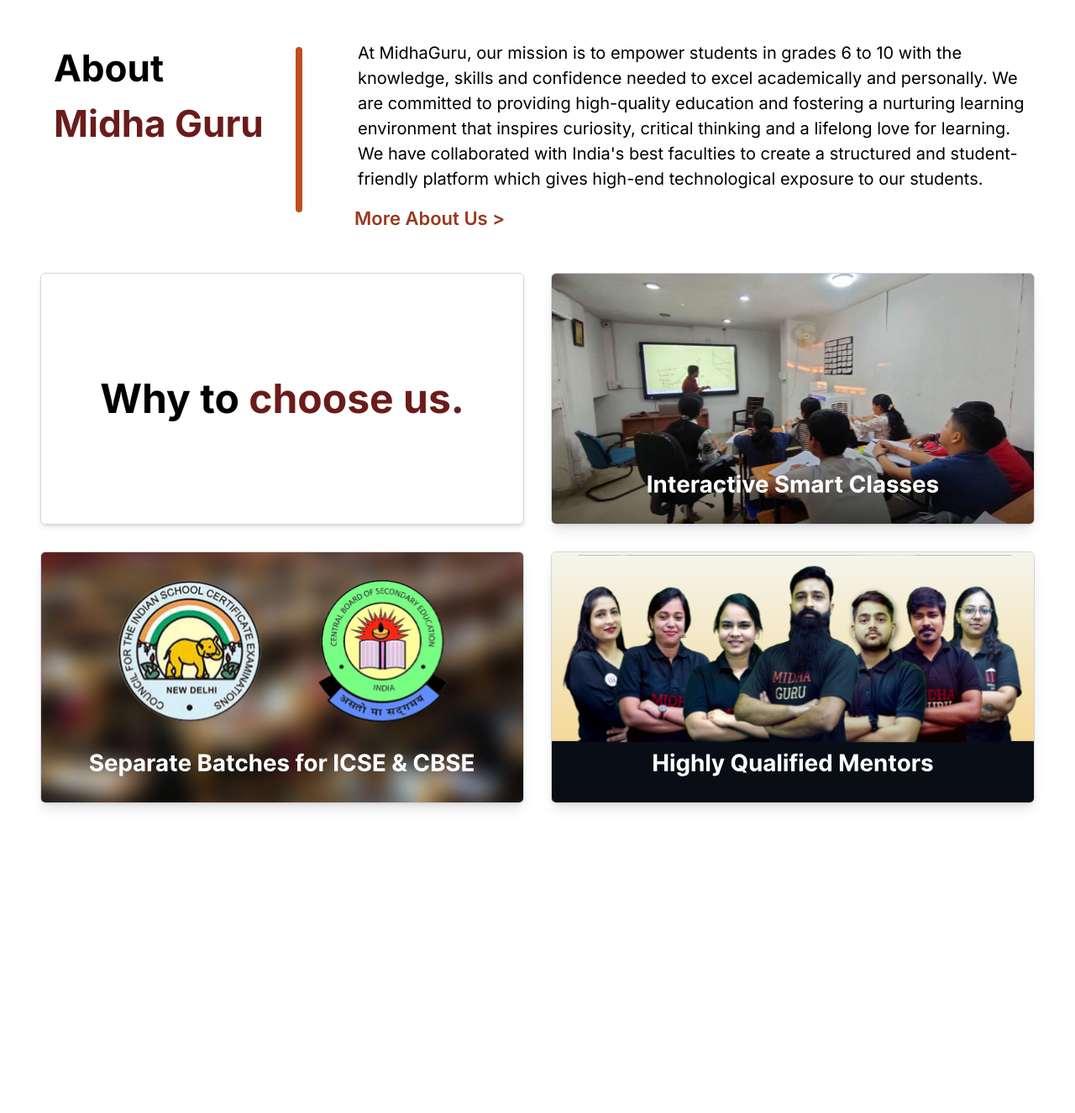
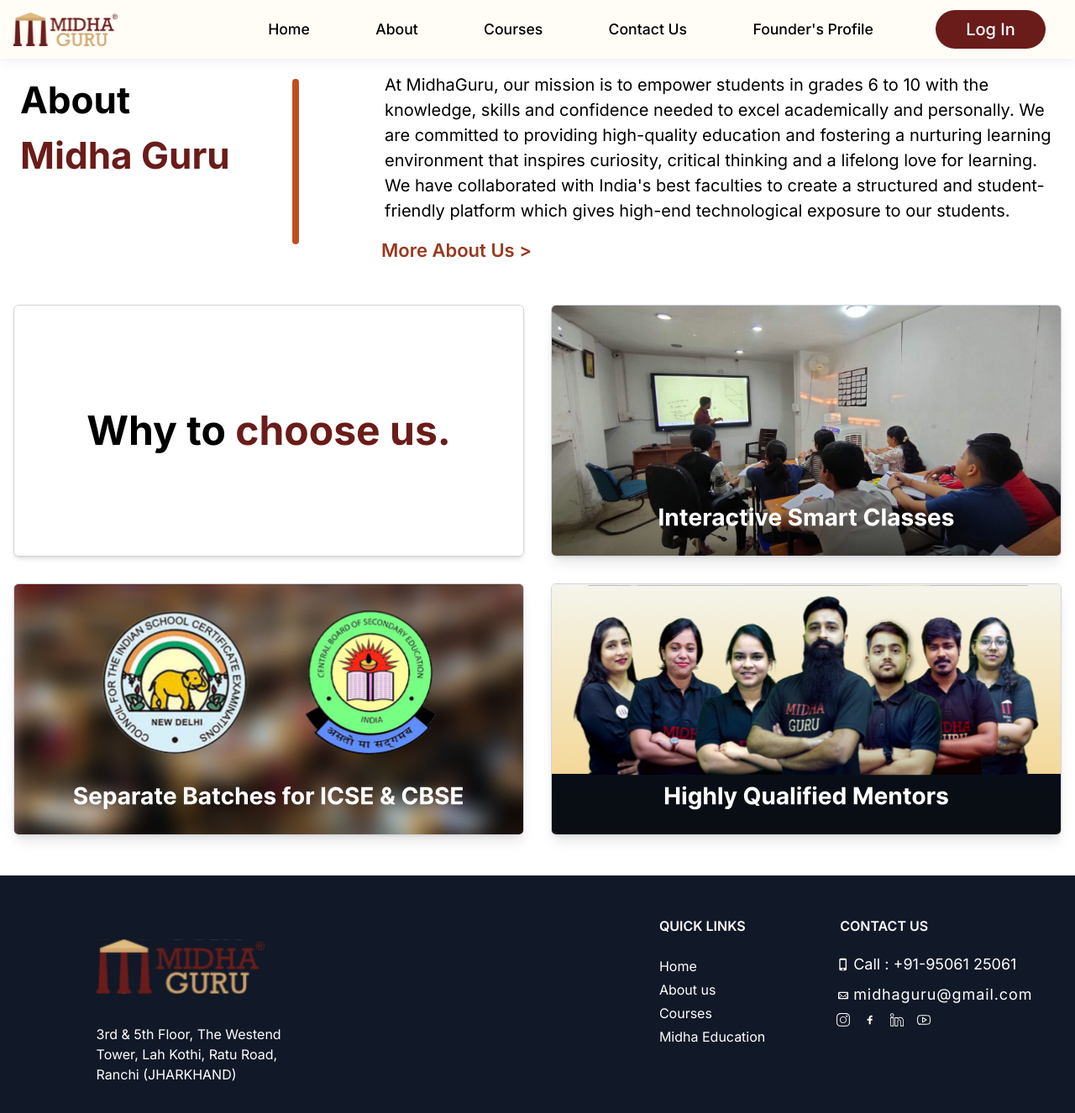
Before and after one commit to midhadomains/midha_guru_nextjs, a Next.js app: page / in a window 1280 px wide. Shown: the top 1326 px of the page at 84% size. Before the commit the page ends 1037 px from the top, so only its background shows below. Built offline with nearby package versions, Linux system fonts and the light colour scheme.

Commit message:
Upadted Navbar and cards

```diff
--- a/app/page.jsx
+++ b/app/page.jsx
@@ -2,14 +2,20 @@ import Image from "next/image";
 import Card from "../components/Card.jsx";
 import Choose from "@/components/Choose.jsx";
 import About from "../components/About.jsx";
+import Navbar from "@/components/Navbar.jsx";
+import Footer from "@/components/Footer.jsx";
 
 
 export default function Home() {
   return (
-    <div className="sm:p-8">
+    <>
+    <Navbar/>
+    <div className="">
     <About/>
     <Choose/>
 
     </div>
+    <Footer/>
+    </>
   );
 }
--- a/components/About.jsx
+++ b/components/About.jsx
@@ -4,14 +4,14 @@ export default function About() {
       <div className="mx-auto">
         <div className="max-w-[1300px]  flex flex-wrap justify-between mx-auto">
         <div>
-          <h1 className="max-w-[250px] text-[22px] sm:text-[44px] sm:flex sm:flex-col font-bold ml-6 sm:ml-8 mt-4 ">
+          <h1 className="max-w-[250px] text-[22px] sm:text-[44px] sm:flex sm:flex-col font-bold ml-6 mt-4 ">
             About <span className="text-[#6A1C1A]">Midha Guru</span>
           </h1>
           <hr className="block md:hidden lg:border-4 border-[3px] rounded-3xl border-[#BE4E1E]  w-[40px] sm:w-[130px] my-2 mb-1 md:mb-0 ml-6 sm:ml-8"/ >
           </div>
           <div className="hidden md:block border border-[#BE4E1E] border-t-0 border-l-[8px] border-r-0 border-b-0 mx-4 rounded-3xl my-6"></div>
           <div className="max-w-[750px] md:hidden">
-            <p className="text-[14px] sm:text-[20px] mt-4 flex-1 px-7 sm:w-[110%] mb-4">
+            <p className="text-[14px] sm:text-[20px] mt-4 flex-1 px-7 w-[100%] mb-4">
               At MidhaGuru, our mission is to empower students in grades 6 to 10
               with the knowledge, skills and confidence needed to excel
               academically and personally. We are committed to providing
@@ -22,7 +22,7 @@ export default function About() {
               platform which gives high-end technological exposure to our
               students.
             </p>
-            <a>
+            <a href = "#">
               <span className="text-[#9A391D] text-[16px] font-semibold ml-6">
                 More About Us &gt;
               </span>
@@ -30,7 +30,7 @@ export default function About() {
           </div>
 
           <div className="sm:max-w-[850px] flex-1 hidden md:block">
-            <p className="text-[14px] sm:text-[20px] mt-4 mb-4 flex-1 px-7 sm:w-[100%] md:w-[120%] lg:w-[100%]">
+            <p className="text-[14px] sm:text-[20px] mt-4 mb-4 flex-1 px-7 w-[100%]">
               At MidhaGuru, our mission is to empower students in grades 6 to 10
               with the knowledge, skills and confidence needed to excel
               academically and personally. We are committed to providing
--- a/components/Choose.jsx
+++ b/components/Choose.jsx
@@ -3,12 +3,12 @@ import Card from "../components/Card.jsx";
 
 export default function Choose() {
   return (
-    <div className="container max-w-[1330px] px-4 md:min-w-[900px] sm:min-w-[750px]  mx-auto lg:px-0 p-8">
+    <div className="container max-w-[1300px] px-4 sm:min-w-[750px]  md:min-w-[900px]  mx-auto lg:px-0 p-8">
 
       <div className="mx-auto  ">
         <div className="flex flex-wrap sm:flex-nowrap justify-center sm:justify-between">
 
-        <div className=" relative overflow-hidden border border-gray-300 font-bold rounded-md shadow-md  w-[350px] h-[80px]  sm:w-[500px] sm:h-[190px] lg:w-[562px] lg:h-[280px] xl:w-[650px] xl:h-[300px]  mb-1 flex justify-center items-center sm:m-4">
+        <div className=" relative overflow-hidden border border-gray-300 font-bold rounded-md shadow-md  w-[350px] h-[80px]  sm:w-[500px] sm:h-[200px] lg:w-[562px] lg:h-[280px] xl:w-[650px] xl:h-[300px]  mb-1 flex justify-center items-center sm:m-4">
             <h1 className="text-2xl sm:text-2xl md:text-4xl lg:text-5xl">
               Why to <span className="text-[#6A1C1A]">choose us.</span>
             </h1>
--- a/components/Footer.jsx
+++ b/components/Footer.jsx
@@ -55,7 +55,7 @@ function Footer() {
                     About us
                   </Link>
                   <Link
-                    href="https://edu.midhafin.com/s/store"
+                    href="https://edu.midha.guru/s/store?redirectToMicroFE=true"
                     className="transition-colors duration-300 hover:underline hover:text-[#6A1C1A]"
                   >
                     Courses
@@ -80,7 +80,7 @@ function Footer() {
                   <Link href="tel:+91 91551 99555">
                     <h1 className=" transition-colors duration-300  hover:underline hover:text-[#6A1C1A] w-[110%] text-sm sm:text-lg">
                       {" "}
-                      Call : +91-91551-99555
+                      Call : +91-95061 25061
                     </h1>
                   </Link>
                 </div>
@@ -88,7 +88,7 @@ function Footer() {
                   <TiMail className="my-auto mr-1" />
                   <Link target="_blank" href="mailto:midhafin@gmail.com">
                     <h1 className="transition-colors duration-300  hover:underline hover:text-[#6A1C1A] text-sm sm:text-lg tracking-wider	">
-                      midhafin@gmail.com
+                      midhaguru@gmail.com
                     </h1>
                   </Link>
                 </div>
@@ -96,7 +96,7 @@ function Footer() {
                 <div className="flex -mx-2">
                   <Link
                     target="_blank"
-                    href="https://www.instagram.com/midhafin/"
+                    href="https://www.instagram.com/midhaguru/"
                     className="mx-2 text-white transition-colors duration-300 hover:text-[#6A1C1A] dark:hover:text-[#6A1C1A]"
                     aria-label="Instagram"
                   >
@@ -105,7 +105,7 @@ function Footer() {
 
                   <Link
                     target="_blank"
-                    href="https://www.facebook.com/MidhaFin"
+                    href="https://www.facebook.com/Midhaguru"
                     className="mx-2 text-white transition-colors duration-300 hover:text-[#6A1C1A] dark:hover:text-[#6A1C1A]"
                     aria-label="Facebook"
                   >
@@ -114,7 +114,7 @@ function Footer() {
 
                   <Link
                     target="_blank"
-                    href="https://www.linkedin.com/company/midhafin/"
+                    href="https://www.linkedin.com/company/midhaguru/"
                     className="mx-2 text-white transition-colors duration-300 hover:text-[#6A1C1A] dark:hover:text-[#6A1C1A]"
                     aria-label="Linkedin"
                   >
@@ -123,16 +123,7 @@ function Footer() {
 
                   <Link
                     target="_blank"
-                    href="https://twitter.com/midhafin"
-                    className="mx-2 text-white transition-colors duration-300 hover:text-[#6A1C1A] dark:hover:text-[#6A1C1A]"
-                    aria-label="Twitter"
-                  >
-                    <SlSocialTwitter />
-                  </Link>
-
-                  <Link
-                    target="_blank"
-                    href="https://www.youtube.com/@MidhaFin"
+                    href="https://www.youtube.com/@Midhaguru"
                     className="mx-2 text-white transition-colors duration-300 hover:text-[#6A1C1A] dark:hover:text-[#6A1C1A]"
                     aria-label="You Tube"
                   >
--- a/components/Navbar.jsx
+++ b/components/Navbar.jsx
@@ -1,18 +1,59 @@
 "use client"
-import Link from 'next/link'
-import React, { useState } from "react";
-import Image from 'next/image'
-import { IoMenu, IoClose } from "react-icons/io5";
+import Link from 'next/link';
+import React, { useState, useEffect, useRef } from 'react';
+import Image from 'next/image';
+import { IoClose } from 'react-icons/io5';
+import { CgMenuLeftAlt } from 'react-icons/cg';
+import { MdCall } from 'react-icons/md';
+
 const Navbar = () => {
     const [toggle, setToggle] = useState(false);
+    const navbarRef = useRef(null);
+
+    useEffect(() => {
+        const handleClickOutside = (event) => {
+            if (navbarRef.current && !navbarRef.current.contains(event.target)) {
+                setToggle(false);
+            }
+        };
+        document.addEventListener('mousedown', handleClickOutside);
+        return () => {
+            document.removeEventListener('mousedown', handleClickOutside);
+        };
+    }, []);
+
     return (
-        <nav className="mx-auto sticky top-0 z-10 bg-[#FFFDF6] shadow-[rgba(17,_17,_26,_0.1)_0px_0px_16px]">
+        <nav
+            ref={navbarRef}
+            className="mx-auto sticky top-0 z-10 bg-[#FFFDF6] w-full shadow-[rgba(17,_17,_26,_0.1)_0px_0px_16px]">
             <div className='max-w-full '>
-                <div className="flex items-center justify-between w-[100%] h-[55px] md:h-[70px] max-w-[2500px] mx-auto">
-                    <Link href='/'><Image width={250} height={40} className='ml-4  md:ml-9  md:item-left w-[200px] h-[30px] lg:w-fit lg:h-[40px] ' src="/Midhaguru.svg" alt="MidhaFin Logo" /></Link>
-                    {toggle ?
-                        <IoClose onClick={() => setToggle(!toggle)} className="text-3xl md:hidden block mr-2" />
-                        : <IoMenu onClick={() => setToggle(!toggle)} className="text-3xl md:hidden block mr-2" />}
+                <div className="flex items-center justify-between  w-[100%] h-[55px] md:h-[70px] max-w-[2500px] mx-auto">
+                    <Link href='/'>
+                        <Image
+                            width={250}
+                            height={40}
+                            className='ml-1 sm:ml-4 md:item-left w-[200px] h-[30px] lg:w-fit lg:h-[40px] '
+                            src="/Midhaguru.svg"
+                            alt="Midhaguru Logo"
+                        />
+                    </Link>
+                    <div className='flex'>
+                        <Link href="tel:+91 95061 25061" className='m-auto w-fit'>
+                            <MdCall className='block md:hidden m-auto text-[#6A1C1A] text-[25px] ' />
+                        </Link>
+                        <Link href='https://edu.midhafin.com/s/authenticate' className='block md:hidden bg-[#6A1C1A] py-1 px-5 rounded-3xl text-[#F9ECC7] mx-4 max-w-[100px] w-fit'>Login</Link>
+                        {toggle ? (
+                            <IoClose
+                                onClick={() => setToggle(!toggle)}
+                                className="text-3xl md:hidden block mr-2 text-[#9A391D]"
+                            />
+                        ) : (
+                            <CgMenuLeftAlt
+                                onClick={() => setToggle(!toggle)}
+                                className="text-3xl md:hidden block mr-2 text-[#9A391D]"
+                            />
+                        )}
+                    </div>
 
                     <ul className="hidden md:flex  justify-around flex-nowrap  max-w-[1000px] w-[100%]">
                         <NavItem to='/' name='Home' />
@@ -29,27 +70,33 @@ const Navbar = () => {
                                 </div>
                             </div>
                         </li> */}
-                        <NavItem to="https://midha.guru/about/" name="About" />
+
+                        <NavItem to="https://edu.midhaguru.com/s/store" name="About" />
                         <NavItem to="https://edu.midha.guru/s/store?redirectToMicroFE=true" name="Courses" />
-                        <NavItem to="https://midha.guru/contact-us/" name="Contact Us" />
-                        <NavItem to="https://midha.guru/founder-profile/" name="Founder's Profile" />
-                        <Link href='https://edu.midha.guru/s/store?redirectToMicroFE=true' className="text-[1.2rem] font-[500] cursor-pointer">
-                        <li className="relative group bg-[#6A1C1A] hover:bg-[#BE4E1E] rounded-3xl py-2 px-9 text-white text-[20px] transition duration-300 flex-shrink-0">
-                            Log in
-                        </li>
-
+                        <NavItem to="/contact-us" name="Contact Us" />
+                        <NavItem to="/founders-profile" name="Founder's Profile" />
+                        <Link href='https://edu.midha.guru/s/authenticate' className="text-[1.2rem] font-[500] cursor-pointe">
+                            <li className="relative group bg-[#6A1C1A] hover:bg-[#BE4E1E] rounded-3xl py-2 px-9 text-white text-[20px] transition duration-300 flex-shrink-0">
+                                Log In
+                            </li>
                         </Link>
                     </ul>
                     {/* Responsive */}
-                    <ul className={`md:hidden w-[50%] sm:w-[40%] md-[30%] h-auto fixed bg-[#ecebea]  backdrop-filter backdrop-blur-lg bg-opacity-95 top-[60px]
-                     ${toggle ? "right-[0]" : "hidden"}`}>
-                        <NavItem to='/' name='Home' />
+                    <ul
+                        className={`md:hidden w-[50%] sm:w-[40%] md:w-[40%] h-auto fixed bg-white top-[60px]  shadow-2xl
+                     ${toggle ? 'right-[0]' : 'hidden'}`}
+                    >
+                        <SmNavItem to='/' name='Home' />
+                        <hr />
                         {/* <NavItem to="/blog" name="Blogs" /> */}
-                        <NavItem to="https://midha.guru/about/" name="About" />
-                        <NavItem to="https://edu.midha.guru/s/store?redirectToMicroFE=true" name="Courses" />
-                        <NavItem to="https://midha.guru/contact-us/" name="Contact Us" />
-                        <NavItem to="https://midha.guru/founder-profile/" name="Founder's Profile" />
-                        <NavItem to="https://edu.midha.guru/s/store?redirectToMicroFE=true" name="Login" />
+                        <SmNavItem to="/about-us" name="About" />
+                        <hr/>
+                        <SmNavItem to="https://edu.midha.guru/s/store?redirectToMicroFE=true" name="Courses" />
+                        <hr />
+                        <SmNavItem to="/contact-us" name="Contact Us" />
+                        <hr />
+                        <SmNavItem to="/founders-profile" name="Founder's Profile" />
+                        <hr />
                     </ul>
                 </div>
             </div>
@@ -62,7 +109,18 @@ const NavItem = ({ to, name }) => {
         <li className="relative group  p-4 md:p-0 my-auto">
             <Link
                 href={to}
-                className="text-[1.1rem] font-[500] cursor-pointe pb-2 px-1 hover:text-[#BE4E1E]  transition duration-300 ">
+                className="text-[1.1rem] font-[500] cursor-pointer pb-2 px-1 hover:text-[#BE4E1E]  transition duration-300 ">
+                {name}
+            </Link>
+        </li>
+    );
+};
+const SmNavItem = ({ to, name }) => {
+    return (
+        <li className="relative group  p-4 md:p-0 my-auto text-[#6A1C1A]">
+            <Link
+                href={to}
+                className="text-[1.1rem] font-[500] cursor-pointer pb-2 px-1 hover:text-[#BE4E1E]  transition duration-300 ">
                 {name}
             </Link>
         </li>
```
